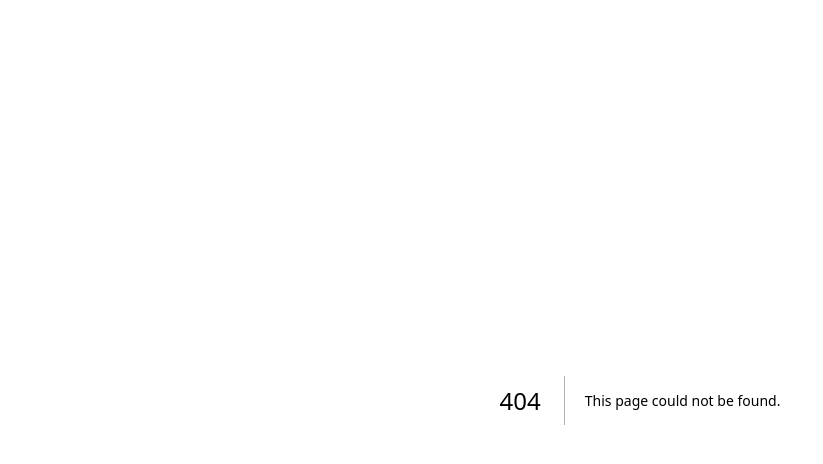
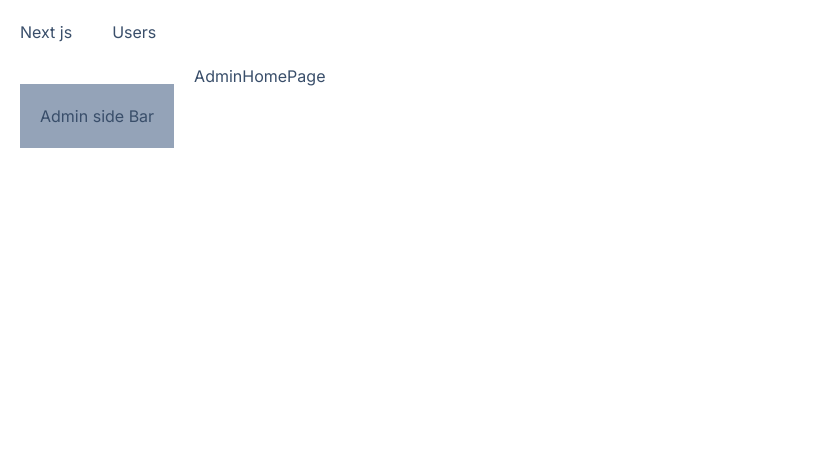
Before and after one commit to mukeshkr123/Next-js, a Next.js app: page /admin in a window 1280 px wide. Before the commit this address had no page. Shown: the top 464 px of the page, without its empty margins (0-823 px from the left). Built offline with nearby package versions, Linux system fonts and the light colour scheme.

Commit message:
added layouts

```diff
--- /dev/null
+++ b/app/Navbar.tsx
@@ -0,0 +1,17 @@
+import Link from "next/link";
+import React from "react";
+
+const Navbar = () => {
+  return (
+    <div className="flex">
+      <Link href={"/"} className="m-5">
+        Next js
+      </Link>
+      <Link href={"/users"} className="m-5">
+        Users
+      </Link>
+    </div>
+  );
+};
+
+export default Navbar;
--- /dev/null
+++ b/app/admin/layout.tsx
@@ -0,0 +1,16 @@
+import React, { ReactNode } from "react";
+
+interface Props {
+  children: ReactNode;
+}
+
+const AdminLayout = ({ children }: Props) => {
+  return (
+    <div className="flex ">
+      <aside className="bg-slate-400 p-5 m-5 ">Admin side Bar</aside>
+      <div>{children}</div>
+    </div>
+  );
+};
+
+export default AdminLayout;
--- /dev/null
+++ b/app/admin/page.tsx
@@ -0,0 +1,7 @@
+import React from "react";
+
+const AdminHomePage = () => {
+  return <div>AdminHomePage</div>;
+};
+
+export default AdminHomePage;
--- a/app/layout.tsx
+++ b/app/layout.tsx
@@ -1,6 +1,7 @@
 import "./globals.css";
 import type { Metadata } from "next";
 import { Inter } from "next/font/google";
+import Navbar from "./Navbar";
 
 const inter = Inter({ subsets: ["latin"] });
 
@@ -16,7 +17,10 @@ export default function RootLayout({
 }) {
   return (
     <html lang="en" data-theme="winter">
-      <body className={inter.className}>{children}</body>
+      <body className={inter.className}>
+        <Navbar />
+        <main>{children}</main>
+      </body>
     </html>
   );
 }
```
Also changed, not shown: 1 other file (tests, documents, lock files or other folders).
